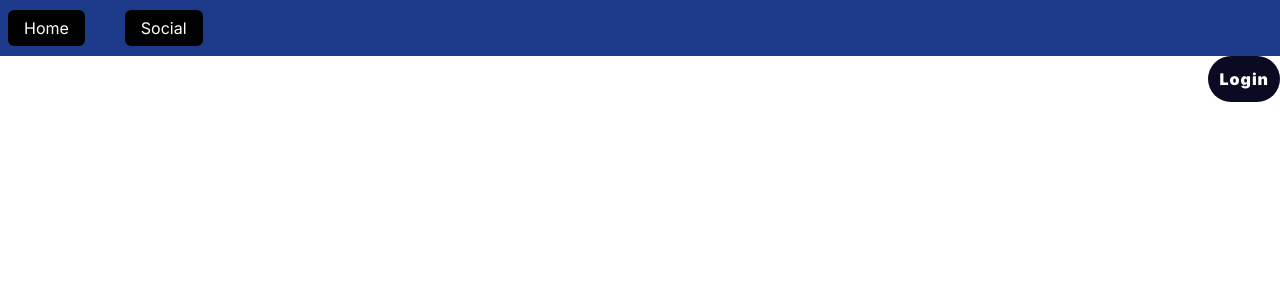
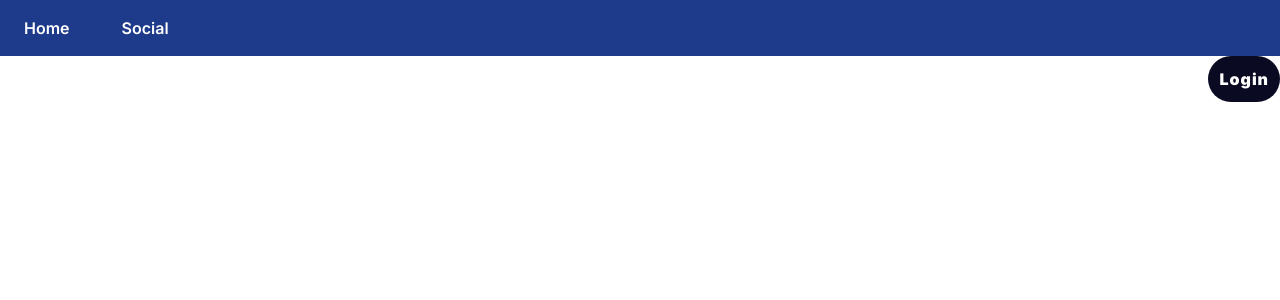
Before and after one commit to JerryWeng/feeling-hungry, a React (Create React App) app in the folder client/: page / in a window 1280 px wide. Shown: the top 300 px of the page. Built offline with nearby package versions, Linux system fonts and the light colour scheme.

Commit message:
Refactor header

```diff
--- a/client/src/components/layout/Header.jsx
+++ b/client/src/components/layout/Header.jsx
@@ -4,7 +4,7 @@ import RouterLink from "../ui/RouterLink";
 
 const Header = () => {
 	return (
-		<div className="bg-blue-900 space-x-10 px-2 py-4">
+		<div className="bg-blue-900 space-x-5 px-2 py-4">
 			<RouterLink linkText="Home" to="/" />
 			<RouterLink linkText="Social" to="/social" />
 		</div>
--- a/client/src/components/ui/RouterLink.jsx
+++ b/client/src/components/ui/RouterLink.jsx
@@ -5,7 +5,7 @@ const RouterLink = ({ linkText, to }) => {
 	return (
 		<Link
 			to={to}
-			className="bg-black text-white px-4 py-2 rounded-md hover:scale-105 duration-200"
+			className="text-white font-semibold px-4 py-2 hover:scale-105 duration-200 hover:text-orange-300"
 		>
 			{linkText}
 		</Link>
```
